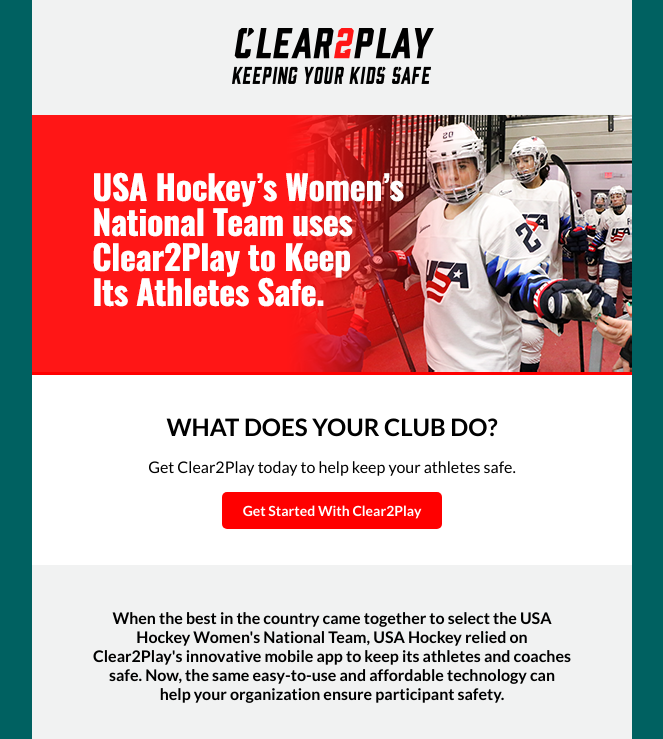
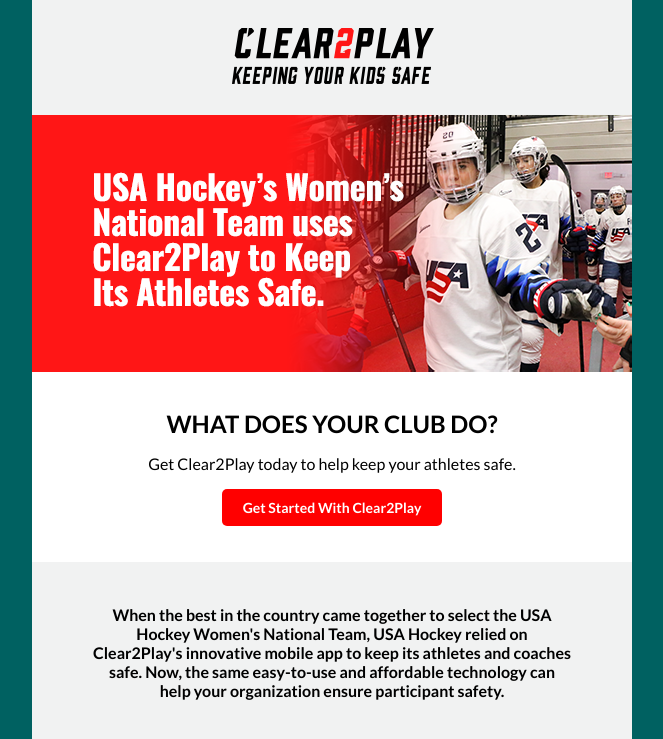
Before and after one commit to MHaakash-web/email-template-clear2play, a plain HTML site: page index.html in a window 1280 px wide. Shown: the top 739 px of the page, without its empty margins (308-971 px from the left). Drawn offline with Linux system fonts and the light colour scheme.

Commit message:
Update index.html

```diff
--- a/index.html
+++ b/index.html
@@ -43,7 +43,7 @@
                     <td align="bottom" border="0" style="border: 0px; padding: 0px; padding: 0px; margin: 0px;">
 
                         <a href="#" style="text-decoration: none; text-transform: none;">
-                            <img src="banner.png" alt="clear2play logo">
+                            <img src="banner.png" style="display: block;" alt="clear2play logo">
 
                         </a>
                     </td>
```
